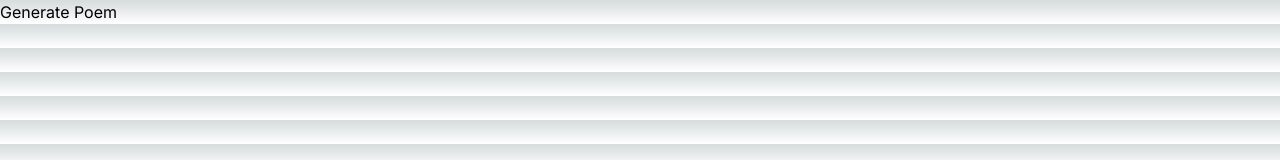
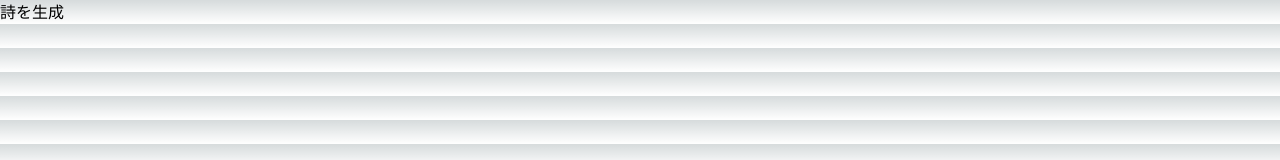
Before and after one commit to TaigoKuriyama/ul-packing, a Next.js app: page / in a window 1280 px wide. Shown: the top 160 px of the page. Built offline with nearby package versions, Linux system fonts and the light colour scheme.

Commit message:
useObjectの実装

```diff
--- a/app/api/google/route.ts
+++ b/app/api/google/route.ts
@@ -1,18 +1,20 @@
 import { createGoogleGenerativeAI } from '@ai-sdk/google';
-import { generateText } from 'ai';
+import { generateObject } from 'ai';
+import { z } from 'zod';
 
-export async function GET(request: Request) {
+export async function POST(request: Request) {
   const google = createGoogleGenerativeAI({
-    apiKey: process.env.GOOGLE_AI_API_KEY
+    apiKey: process.env.GOOGLE_AI_API_KEY,
   });
 
-  const { text } = await generateText({
-    model: google('models/gemini-pro'),
-    prompt: 'Write a poem about a cat sitting in a window.',
+  const { prompt } = await request.json();
+  console.log(prompt);
+
+  const result = await generateObject({
+    model: google('models/gemini-1.5-flash-latest'),
+    schema: z.object({ poem: z.string() }),
+    prompt: prompt,
   });
 
-  return new Response(JSON.stringify({ poem: text }), {
-    status: 200,
-    headers: { 'Content-Type': 'application/json' },
-  });
+  return result.toJsonResponse();;
 }
--- a/app/page.tsx
+++ b/app/page.tsx
@@ -1,20 +1,21 @@
 'use client';
 
-import { useState } from 'react';
+import { experimental_useObject as useObject } from 'ai/react';
+import { z } from 'zod';
 
-export default function YourComponent() {
-  const [poem, setPoem] = useState('');
-
-  const handleClick = async () => {
-    const response = await fetch('/api/google');
-    const data = await response.json();
-    setPoem(data.poem);
-  };
+export default function Page() {
+  const { object, submit } = useObject({
+    api: '/api/google',
+    schema: z.object({ poem: z.string() }),
+  });
+  console.log(object);
 
   return (
     <div>
-      <button onClick={handleClick}>Generate Poem</button>
-      {poem && <p>{poem}</p>}
+      <button onClick={() => submit({ prompt: '猫の詩を書いてください' })}>
+        詩を生成
+      </button>
+      {object?.poem && <p>{object?.poem}</p>}
     </div>
   );
 }
```
